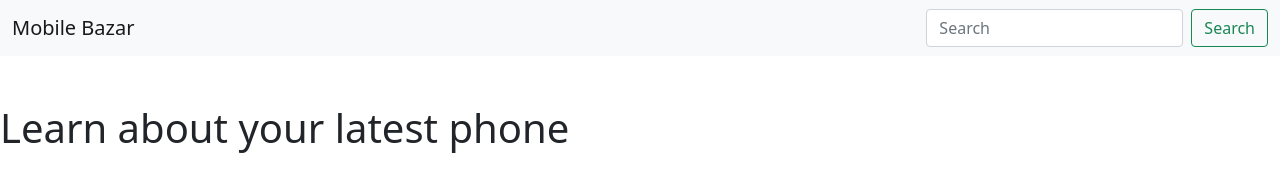
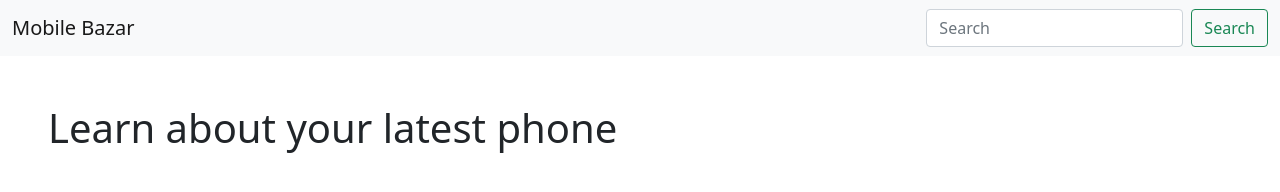
Before and after one commit to PROTTASAKARIM/assignment6-phone-hunter, a plain HTML site: page index.html in a window 1280 px wide. Drawn offline with nearby package versions, Linux system fonts and the light colour scheme.

Commit message:
final edit done

```diff
--- a/index.html
+++ b/index.html
@@ -40,7 +40,7 @@
         </section>
         <section>
 
-            <div id="header-name" class="mx-auto mt-5">
+            <div id="header-name" class="ms-5 my-5">
                 <h1>Learn about your latest phone</h1>
             </div>
         </section>
@@ -56,6 +56,7 @@
             </div>
             <!-- show all phone in website button -->
             <button id="display-all" type="button" class="btn btn-primary mx-auto my-3">Show All</button>
+
         </section>
 
     </main>
--- a/js/phone.js
+++ b/js/phone.js
@@ -58,6 +58,7 @@ const showPhones = phones => {
     //if no data is found
     if (phones.length == 0) {
         noPhoneFound('block');
+        showAllbutton('none');
     }
     else {
         //display top 20 data
@@ -81,6 +82,7 @@ const showPhones = phones => {
                 searchResultShow.appendChild(div)
             })
             document.getElementById('display-all').style.display = 'block';
+            //show all button
             document.getElementById('display-all').addEventListener('click', function () {
 
                 //display after top 20 data
```
